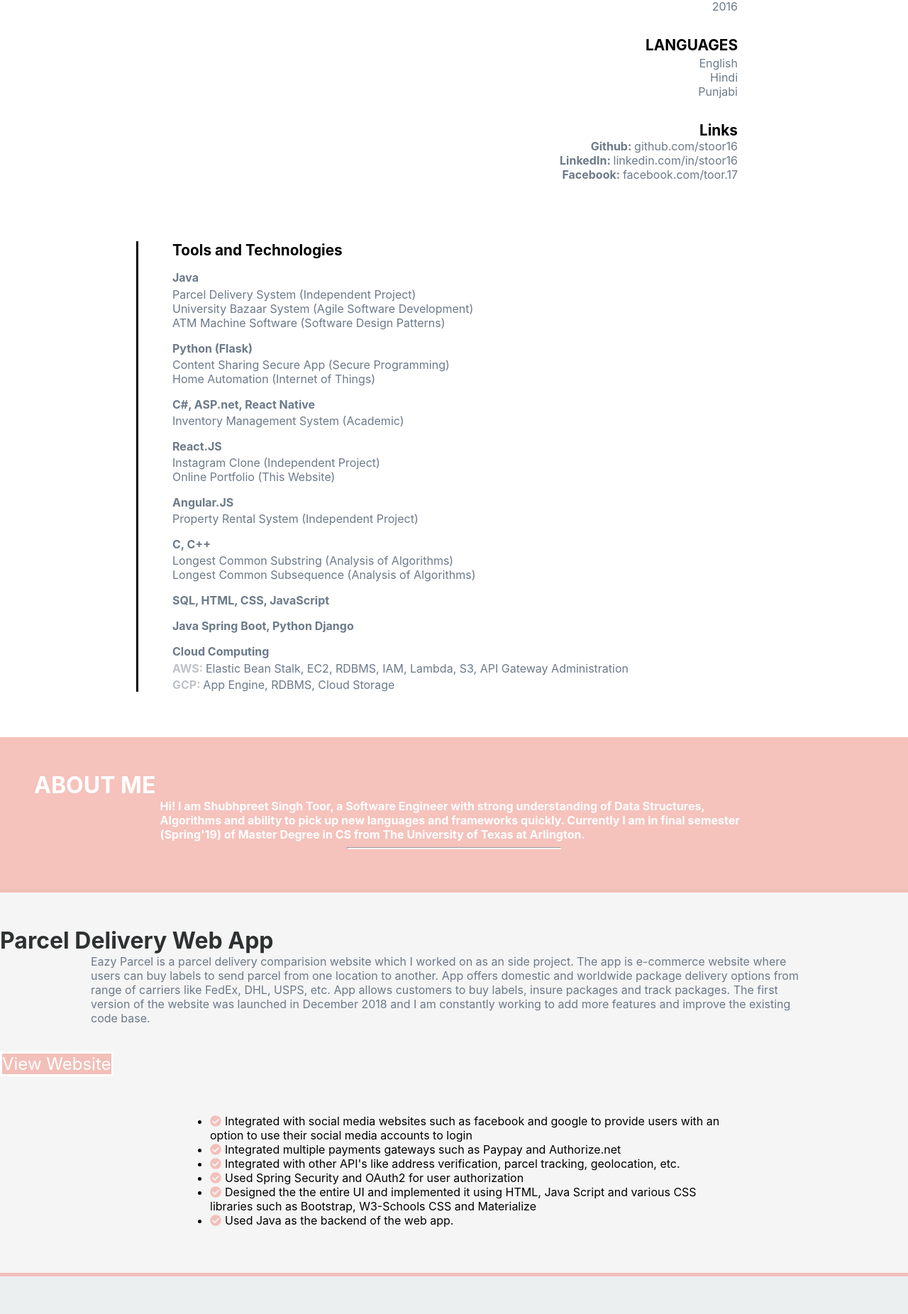
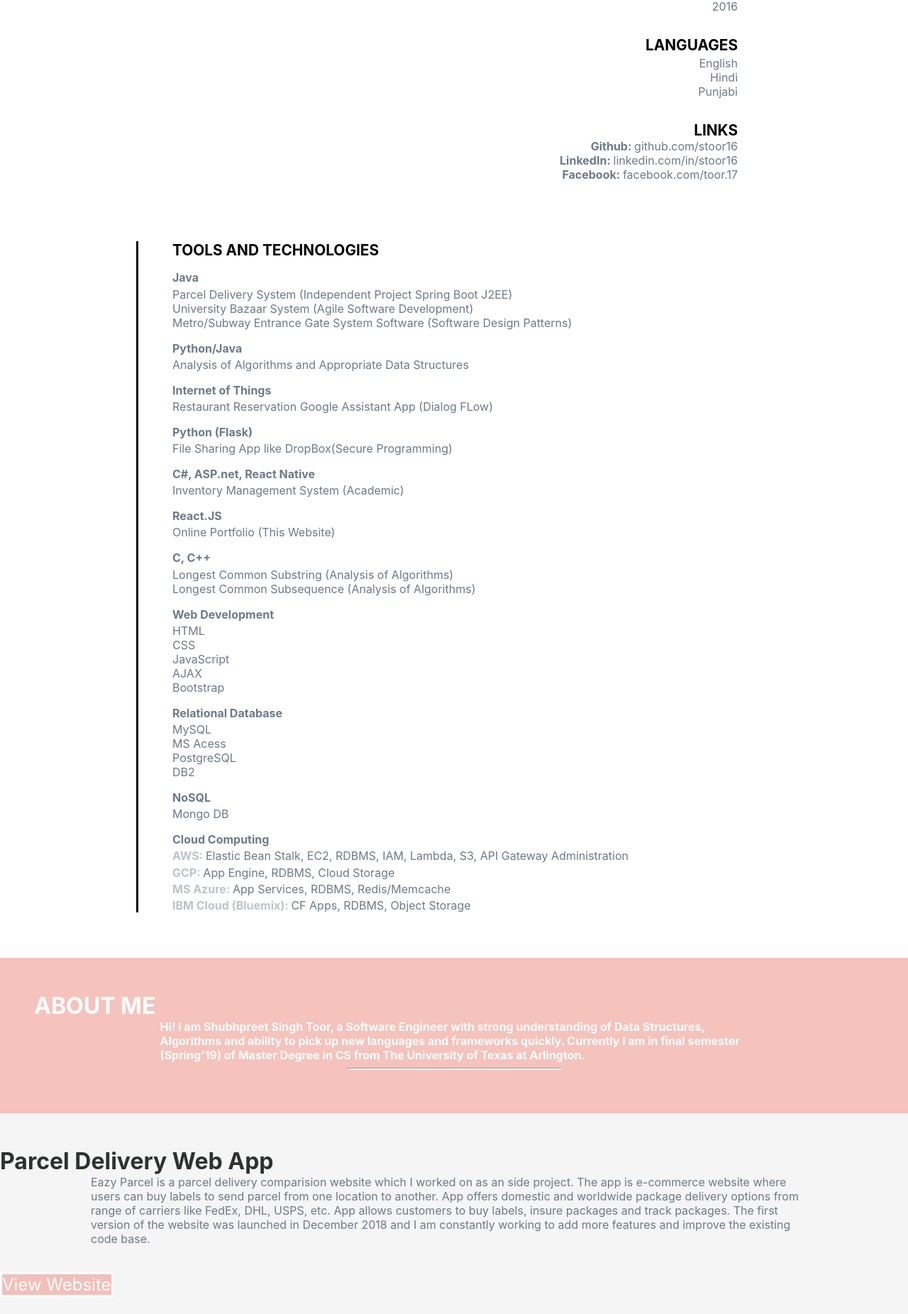
Before and after one commit to sToor16/Portfolio-CV, a React (Create React App) app: page /projects in a window 1280 px wide. Shown: the part 880-2732 px from the top of the page at 71% size. Built offline with nearby package versions, Linux system fonts and the light colour scheme.

Commit message:
added project link to parcel sky

```diff
--- a/src/components/landing-page/landing-page-components/cv-components/education-component/education.js
+++ b/src/components/landing-page/landing-page-components/cv-components/education-component/education.js
@@ -12,7 +12,7 @@ export function Education() {
                 <div className="subsection-heading">
                     The University of Texas at Arlington
                 </div>
-                <div className="subsection-content">Master of Science (cs)<br></br>
+                <div className="subsection-content">Master of Science (CS)<br></br>
                     3.88<br></br>May 2019
                 </div>
             </div>
@@ -33,7 +33,7 @@ export function Education() {
                 <div className="subsection-heading">
                     Chaudhary Devilal University
                 </div>
-                <div className="subsection-content">Bachelor of Science (cs)<br></br>
+                <div className="subsection-content">Bachelor of Science (CS)<br></br>
                     7.0/10<br></br>2016
                 </div>
             </div>
--- a/src/components/landing-page/landing-page-components/cv-components/skills-component/skills.js
+++ b/src/components/landing-page/landing-page-components/cv-components/skills-component/skills.js
@@ -6,22 +6,33 @@ export function Skills() {
     return (
         <div>
             <div className="section-heading">
-                Tools and Technologies
+                TOOLS AND TECHNOLOGIES
             </div>
             <div className="subsection-heading">
                 Java
             </div>
             <div className="subsection-content">
-                Parcel Delivery System (Independent Project)<br></br>
+                Parcel Delivery System (Independent Project Spring Boot J2EE)<br></br>
                 University Bazaar System (Agile Software Development)<br></br>
-                ATM Machine Software (Software Design Patterns)<br></br>
+                Metro/Subway Entrance Gate System Software (Software Design Patterns)<br></br>
+            </div>
+            <div className="subsection-heading">
+                Python/Java
+            </div>
+            <div className="subsection-content">
+                Analysis of Algorithms and Appropriate Data Structures
+            </div>
+            <div className="subsection-heading">
+                Internet of Things
+            </div>
+            <div className="subsection-content">
+                Restaurant Reservation Google Assistant App (Dialog FLow)<br></br>
             </div>
             <div className="subsection-heading">
                 Python (Flask)
             </div>
             <div className="subsection-content">
-                Content Sharing Secure App (Secure Programming)<br></br>
-                Home Automation (Internet of Things)
+                File Sharing App like DropBox(Secure Programming)<br></br>
             </div>
             <div className="subsection-heading">
                 C#, ASP.net, React Native
@@ -33,14 +44,7 @@ export function Skills() {
                 React.JS
             </div>
             <div className="subsection-content">
-                Instagram Clone (Independent Project)<br></br>
                 Online Portfolio (This Website)<br></br>
-            </div>
-            <div className="subsection-heading">
-                Angular.JS
-            </div>
-            <div className="subsection-content">
-                Property Rental System (Independent Project)<br></br>
             </div>
             <div className="subsection-heading">
                 C, C++
@@ -50,10 +54,29 @@ export function Skills() {
                 Longest Common Subsequence (Analysis of Algorithms)
             </div>
             <div className="subsection-heading">
-                SQL, HTML, CSS, JavaScript
+                Web Development
+            </div>
+            <div className="subsection-content">
+                HTML <br/>
+                CSS <br/>
+                JavaScript <br/>
+                AJAX <br/>
+                Bootstrap <br/>
             </div>
             <div className="subsection-heading">
-                Java Spring Boot, Python Django<br></br>
+                Relational Database
+            </div>
+            <div className="subsection-content">
+                MySQL <br/>
+                MS Acess <br/>
+                PostgreSQL <br/>
+                DB2
+            </div>
+            <div className="subsection-heading">
+                NoSQL
+            </div>
+            <div className="subsection-content">
+                Mongo DB
             </div>
             <div className="subsection-heading">
                 Cloud Computing
@@ -66,6 +89,14 @@ export function Skills() {
                 <span className="cloud-heading">GCP: </span>
                 App Engine, RDBMS, Cloud Storage
             </div>
+            <div className="subsection-content">
+                <span className="cloud-heading">MS Azure: </span>
+                App Services, RDBMS, Redis/Memcache
+            </div>
+            <div className="subsection-content">
+                <span className="cloud-heading">IBM Cloud (Bluemix): </span>
+                CF Apps, RDBMS, Object Storage
+            </div>
         </div>
 
     );
--- a/src/components/landing-page/landing-page-components/cv-components/soical-links-components/socialLinks.js
+++ b/src/components/landing-page/landing-page-components/cv-components/soical-links-components/socialLinks.js
@@ -5,7 +5,7 @@ export function SocialLinks() {
     return (
         <div>
             <div className="section-heading section-heading-margin">
-                Links
+                LINKS
             </div>
             <div>
                 <div>
@@ -27,6 +27,7 @@ export function SocialLinks() {
                     </a>
                 </div><br></br>
             </div>
+
         </div>
     );
 }
--- a/src/components/projects-page/Projects.js
+++ b/src/components/projects-page/Projects.js
@@ -2,7 +2,6 @@ import React, { Component } from 'react';
 import ParcelDeliveryApp from "./project-page-components/ParcelDeliveryApp/ParcelDeliveryApp";
 import InventoryManagementSystem from "./project-page-components/InventoryManagementSystem/InventoryManagementSystem";
 import UniversityBazaarSystem from "./project-page-components/UniversityBazaarSystem/UniversityBazaarSystem";
-import ProperyRentalSystem from "./project-page-components/PropertyRentalSystem/ProperyRentalSystem";
 import './project-page-components/SharedCSS/sharedStyles.css';
 
 class Projects extends Component {
@@ -10,7 +9,6 @@ class Projects extends Component {
         return (
             <div>
                 <ParcelDeliveryApp/>
-                <ProperyRentalSystem/>
                 <InventoryManagementSystem/>
                 <UniversityBazaarSystem/>
             </div>
--- a/src/components/projects-page/project-page-components/InventoryManagementSystem/InventoryManagementSystem.js
+++ b/src/components/projects-page/project-page-components/InventoryManagementSystem/InventoryManagementSystem.js
@@ -18,22 +18,21 @@ class InventoryManagementSystem extends Component {
                     </p><br></br>
                 </div>
                 <div className="website-points">
-                    <ul>
-                        <li>
+                    <span className="bullet-point-style">
                         <FontAwesomeIcon className="icon-style-projects-page" icon="check-circle" />
                         The web app was designed using Microsoft's ASP.net framework and mobile application was
                             designed using React Native. The content of web and mobile app was synchronized.
-                        </li>
-                        <li>
+                    </span><br/>
+                    <span className="bullet-point-style">
                         <FontAwesomeIcon className="icon-style-projects-page" icon="check-circle" />
                         Web application was deployed on AWS Bean Stalk.
-                        </li>
-                        <li>
+                    </span><br/>
+                    <span className="bullet-point-style">
                         <FontAwesomeIcon className="icon-style-projects-page" icon="check-circle" />
                         REST API was written in Node.JS to fetch data Mobile app and deployed on AWS Lambda.
-                        </li>
-                    </ul>
-                </div><br></br><br></br>
+                    </span>
+                </div>
+                <br/><br/>
             </div>
         );
     }
--- a/src/components/projects-page/project-page-components/ParcelDeliveryApp/ParcelDeliveryApp.js
+++ b/src/components/projects-page/project-page-components/ParcelDeliveryApp/ParcelDeliveryApp.js
@@ -19,39 +19,37 @@ class ParcelDeliveryApp extends Component {
                         was launched in December 2018 and I am constantly working to add more features
                         and improve the existing code base.
                     </p><br/><br/>
-                    <a className="website-link-styles w3-btn" href="https://eazy-shipping.herokuapp.com/" target="_blank">
+                    <a className="website-link-styles w3-btn" href="https://www.parcelsky.com/" target="_blank">
                         View Website
                     </a><br/><br/><br/>
                 </div>
                 <div className="website-points">
-                    <ul>
-                        <li>
+                    <span className="bullet-point-style">
                         <FontAwesomeIcon className="icon-style-projects-page" icon="check-circle" />
                         Integrated with social media websites such as facebook and google to provide users
                             with an option to use their social media accounts to login
-                        </li>
-                        <li>
+                    </span><br/>
+                    <span className="bullet-point-style">
                         <FontAwesomeIcon className="icon-style-projects-page" icon="check-circle" />
                             Integrated multiple payments gateways such as Paypay and Authorize.net
-                        </li>
-                        <li>
+                    </span><br/>
+                    <span className="bullet-point-style">
                         <FontAwesomeIcon className="icon-style-projects-page" icon="check-circle" />
                             Integrated with other API's like address verification, parcel tracking, geolocation, etc.
-                        </li>
-                        <li>
+                    </span><br/>
+                    <span className="bullet-point-style">
                         <FontAwesomeIcon className="icon-style-projects-page" icon="check-circle" />
                         Used Spring Security and OAuth2 for user authorization
-                        </li>
-                        <li>
+                    </span><br/>
+                    <span className="bullet-point-style">
                         <FontAwesomeIcon className="icon-style-projects-page" icon="check-circle" />
                         Designed the the entire UI and implemented it using HTML, Java Script and various
                             CSS libraries such as Bootstrap, W3-Schools CSS and Materialize
-                        </li>
-                        <li>
+                    </span><br/>
+                    <span className="bullet-point-style">
                         <FontAwesomeIcon className="icon-style-projects-page" icon="check-circle" />
                         Used Java as the backend of the web app.
-                        </li>
-                    </ul>
+                    </span><br/><br/>
                 </div>
             </div>
         );
--- a/src/components/projects-page/project-page-components/PropertyRentalSystem/ProperyRentalSystem.js
+++ /dev/null
@@ -1,31 +0,0 @@
-import React, { Component } from 'react';
-import {FontAwesomeIcon} from "@fortawesome/react-fontawesome";
-
-class ProperyRentalSystem extends Component {
-    render() {
-        return (
-            <div className="alternate-background-two project-container bottom-border">
-                <h1 className="w3-center project-name">
-                    Property Rental System
-                </h1>
-                <div className="w3-center">
-                    <p className="project-description-container">
-                        This app is like an Airbnb clone. App has the functionality to search and book for
-                        properties all around the world. Google maps were integrated to provide users on the spot
-                        location of the property.
-                    </p><br></br><br></br>
-                    <a className="website-link-styles w3-btn" href="https://eazy-shipping.herokuapp.com/" target="_blank">
-                        View Website
-                    </a><br></br><br></br>
-                    <p className="focus-paragraph">
-                        I worked on this project to learn AngularJS along with practising resposive designs.
-                        <br></br>Also, focused on how to make UI interactive and beautiful.
-                    </p>
-                </div>
-            </div>
-
-        );
-    }
-}
-
-export default ProperyRentalSystem;
--- a/src/components/projects-page/project-page-components/SharedCSS/sharedStyles.css
+++ b/src/components/projects-page/project-page-components/SharedCSS/sharedStyles.css
@@ -44,10 +44,17 @@ h1{
 }
 
 .bullet-point-style{
-    margin: 3% 2rem 3% 2rem;
+    float: left;
 }
 
 .website-points{
     width: 60%;
     margin: auto;
+    overflow: auto;
 }
+
+@media only screen and (max-width: 1080px) {
+    .website-points{
+        width: 90%;
+    }
+}
--- a/src/components/projects-page/project-page-components/UniversityBazaarSystem/UniversityBazaarSystem.js
+++ b/src/components/projects-page/project-page-components/UniversityBazaarSystem/UniversityBazaarSystem.js
@@ -16,7 +16,7 @@ class UniversityBazaarSystem extends Component {
                         The main focus of professor Khalili was to develop software using Agile Methodologies.
                         The project was divided into five sprints and completed along with four other team members. Through this project, I learned a lot of non-technical aspects such
                         as how to handle miss communication, soft skills, Daily Stand Up meetings, etc.
-                    </p><br></br><br></br>
+                    </p><br/><br/>
                 </div>
                 <div className="website-points">
                     <span className="bullet-point-style">
@@ -31,7 +31,8 @@ class UniversityBazaarSystem extends Component {
                         <FontAwesomeIcon className="icon-style-projects-page" icon="check-circle" />
                         Application had the functionality to make announcements, etc.
                     </span>
-                </div><br></br><br></br>
+                </div>
+                <br/><br/>
             </div>
         );
     }
```
Lines whose indentation alone changed are shown as unchanged.
